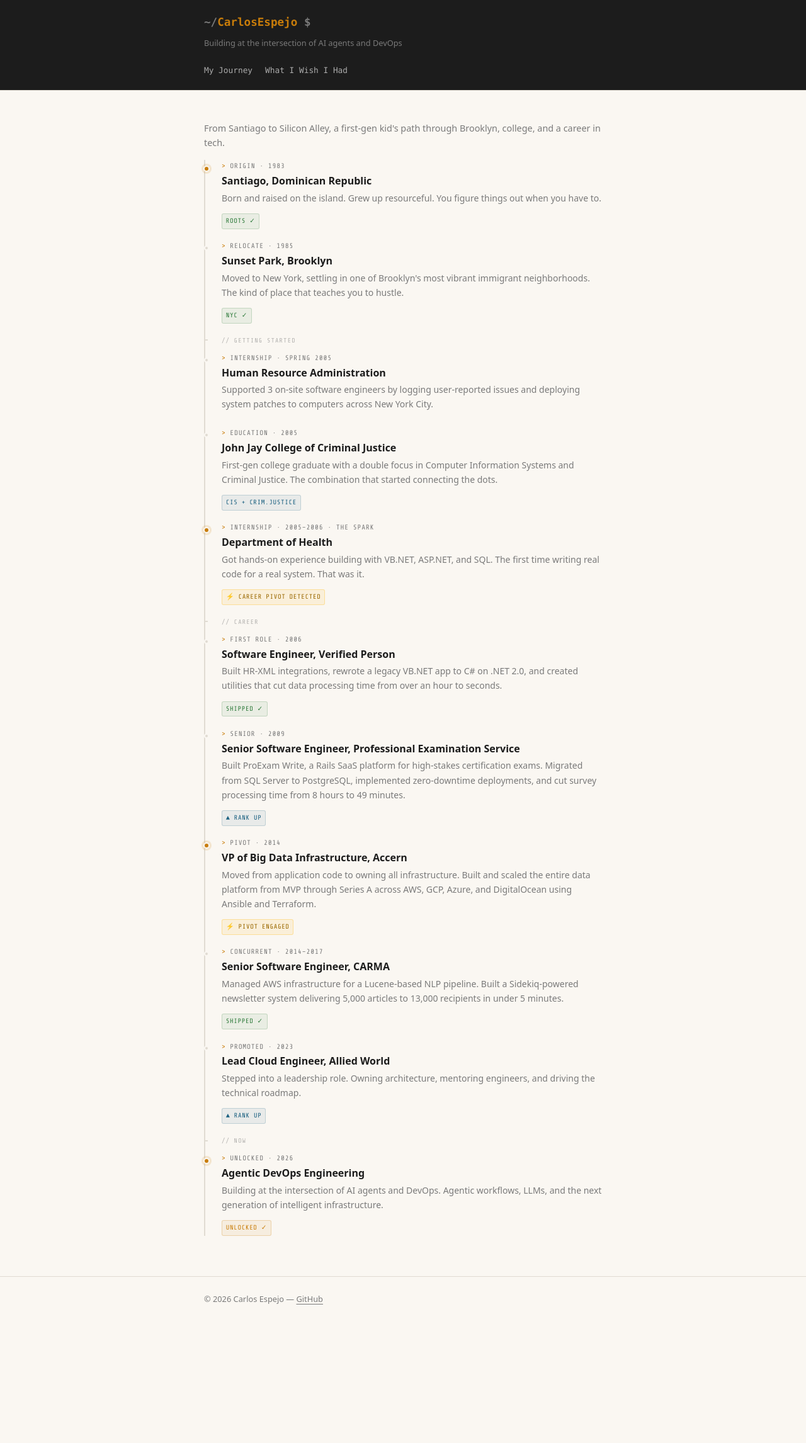
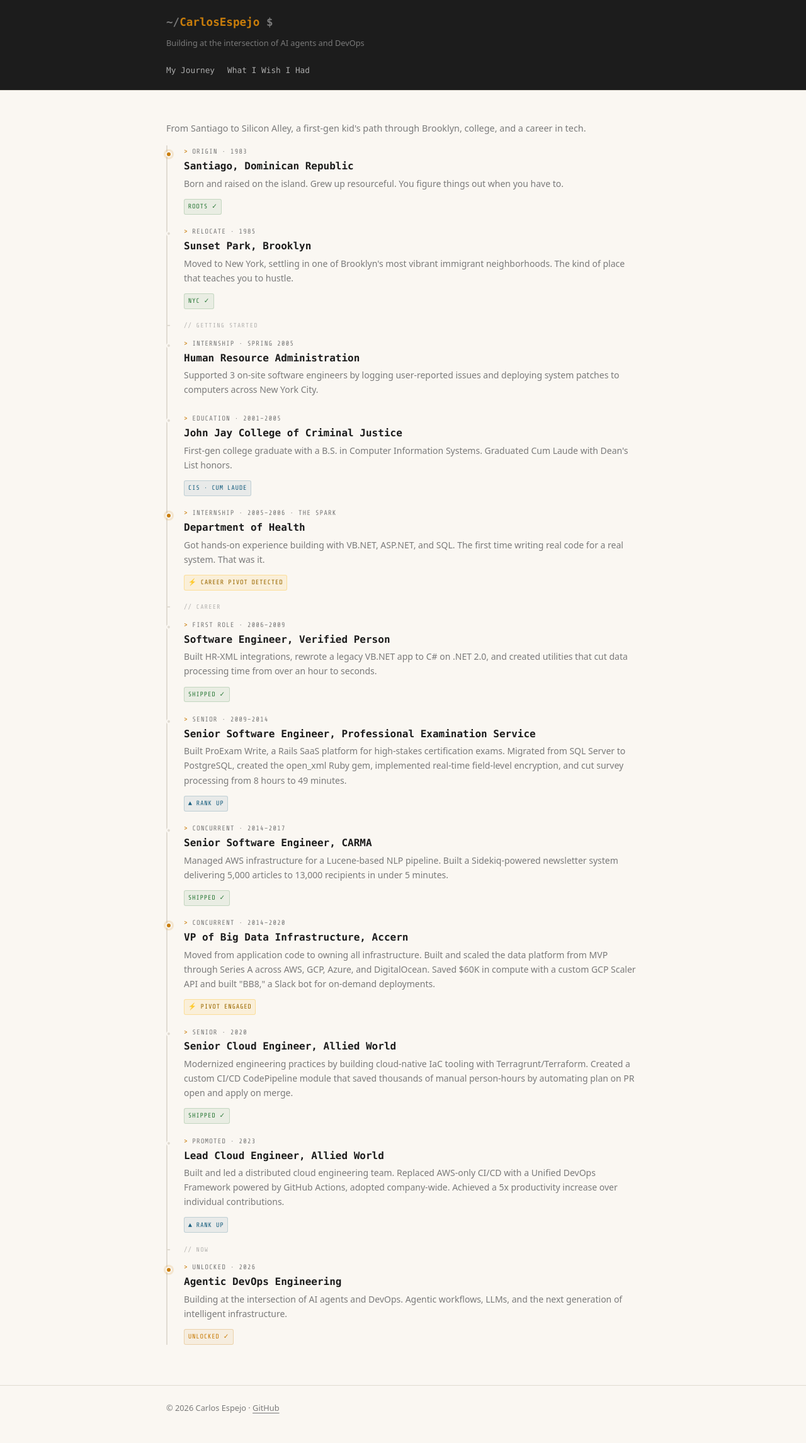
Before and after one commit to CarlosEspejo/carlosespejo.github.io, a Jekyll site: the page built from journey.html, in a window 1280 px wide. Shown: the whole page at 63% size. Built offline with Jekyll 4.4.1, drawn with Linux system fonts in a browser that asks for light colours; before the commit the page ends 2119 px from its top, so only the background shows below that.

Commit message:
Update journey page, homepage intro, and site-wide polish
- Add Senior Cloud Engineer (2020) entry to journey timeline
- Update timeline descriptions with resume-accurate details and date ranges
- Rewrite homepage intro with professional summary
- Switch headings to monospace font for consistent terminal aesthetic
- Replace em dashes with middle dots in footer and title separator
- Use // separator in browser tab titles
- Clean up site title in _config.yml for proper SEO/RSS metadata
- Fix Sass darken() deprecation warning
- Widen content max-width from 680px to 800px
- Add scheduled GitHub Action to rebuild Pages annually

Co-Authored-By: Claude Opus 4.6 <noreply@anthropic.com>

```diff
--- a/_config.yml
+++ b/_config.yml
@@ -1,4 +1,4 @@
-title: '#{Carlos_Espejo}'
+title: Carlos Espejo
 description: Building at the intersection of AI agents and DevOps
 url: https://carlosespejo.com
 github_username: CarlosEspejo
--- a/_layouts/default.html
+++ b/_layouts/default.html
@@ -29,7 +29,7 @@
   <footer class="site-footer">
     <div class="container">
       <p>
-        &copy; {{ 'now' | date: "%Y" }} Carlos Espejo &mdash;
+        &copy; {{ 'now' | date: "%Y" }} Carlos Espejo &middot;
         <a href="https://github.com/{{ site.github_username }}">GitHub</a>
       </p>
     </div>
--- a/assets/css/style.scss
+++ b/assets/css/style.scss
@@ -16,7 +16,7 @@ $code-bg:   #f0ece4;
 $font-sans: system-ui, -apple-system, BlinkMacSystemFont, "Segoe UI", sans-serif;
 $font-mono: "SFMono-Regular", Consolas, "Liberation Mono", Menlo, monospace;
 
-$max-width: 680px;
+$max-width: 800px;
 
 /* ============================================================
    Reset & Base
@@ -163,7 +163,7 @@ main.container {
   transition: background 0.15s;
 
   &:hover {
-    background: darken($code-bg, 3%);
+    background: #e7e2d7;
   }
 
   .home-link-title {
@@ -209,7 +209,7 @@ main.container {
    ============================================================ */
 
 h1, h2, h3, h4, h5, h6 {
-  font-family: $font-sans;
+  font-family: $font-mono;
   font-weight: 700;
   line-height: 1.3;
   margin-top: 2rem;
--- a/index.html
+++ b/index.html
@@ -3,7 +3,7 @@ layout: default
 ---
 
 <div class="home-intro">
-  <p>20+ years in tech. First-gen. Brooklyn raised. Dominican-American. I made it through without a roadmap. This site is the roadmap I wish I had.</p>
+  <p>Engineering leader with roots in Santiago and Brooklyn. I've shipped Rails platforms, scaled big data pipelines from MVP through Series A, and built the cloud infrastructure behind enterprise teams. This site is the roadmap I wish I had.</p>
 </div>
 
 <div class="home-links">
--- a/journey.html
+++ b/journey.html
@@ -193,10 +193,10 @@ title: My Journey
     </div>
 
     <div class="tl-entry">
-      <div class="tl-tag">education &middot; 2005</div>
+      <div class="tl-tag">education &middot; 2001–2005</div>
       <h3 class="tl-title">John Jay College of Criminal Justice</h3>
-      <p class="tl-desc">First-gen college graduate with a double focus in Computer Information Systems and Criminal Justice. The combination that started connecting the dots.</p>
-      <span class="tl-badge badge-rank">CIS + CRIM.JUSTICE</span>
+      <p class="tl-desc">First-gen college graduate with a B.S. in Computer Information Systems. Graduated Cum Laude with Dean's List honors.</p>
+      <span class="tl-badge badge-rank">CIS · CUM LAUDE</span>
     </div>
 
     <div class="tl-entry key">
@@ -210,24 +210,17 @@ title: My Journey
     <div class="tl-section">// career</div>
 
     <div class="tl-entry">
-      <div class="tl-tag">first role &middot; 2006</div>
+      <div class="tl-tag">first role &middot; 2006–2009</div>
       <h3 class="tl-title">Software Engineer, Verified Person</h3>
       <p class="tl-desc">Built HR-XML integrations, rewrote a legacy VB.NET app to C# on .NET 2.0, and created utilities that cut data processing time from over an hour to seconds.</p>
       <span class="tl-badge badge-ok">SHIPPED ✓</span>
     </div>
 
     <div class="tl-entry">
-      <div class="tl-tag">senior &middot; 2009</div>
+      <div class="tl-tag">senior &middot; 2009–2014</div>
       <h3 class="tl-title">Senior Software Engineer, Professional Examination Service</h3>
-      <p class="tl-desc">Built ProExam Write, a Rails SaaS platform for high-stakes certification exams. Migrated from SQL Server to PostgreSQL, implemented zero-downtime deployments, and cut survey processing time from 8 hours to 49 minutes.</p>
+      <p class="tl-desc">Built ProExam Write, a Rails SaaS platform for high-stakes certification exams. Migrated from SQL Server to PostgreSQL, created the open_xml Ruby gem, implemented real-time field-level encryption, and cut survey processing from 8 hours to 49 minutes.</p>
       <span class="tl-badge badge-rank">▲ RANK UP</span>
-    </div>
-
-    <div class="tl-entry key">
-      <div class="tl-tag">pivot &middot; 2014</div>
-      <h3 class="tl-title">VP of Big Data Infrastructure, Accern</h3>
-      <p class="tl-desc">Moved from application code to owning all infrastructure. Built and scaled the entire data platform from MVP through Series A across AWS, GCP, Azure, and DigitalOcean using Ansible and Terraform.</p>
-      <span class="tl-badge badge-spark">⚡ PIVOT ENGAGED</span>
     </div>
 
     <div class="tl-entry">
@@ -237,10 +230,24 @@ title: My Journey
       <span class="tl-badge badge-ok">SHIPPED ✓</span>
     </div>
 
+    <div class="tl-entry key">
+      <div class="tl-tag">concurrent &middot; 2014–2020</div>
+      <h3 class="tl-title">VP of Big Data Infrastructure, Accern</h3>
+      <p class="tl-desc">Moved from application code to owning all infrastructure. Built and scaled the data platform from MVP through Series A across AWS, GCP, Azure, and DigitalOcean. Saved $60K in compute with a custom GCP Scaler API and built "BB8," a Slack bot for on-demand deployments.</p>
+      <span class="tl-badge badge-spark">⚡ PIVOT ENGAGED</span>
+    </div>
+
+    <div class="tl-entry">
+      <div class="tl-tag">senior &middot; 2020</div>
+      <h3 class="tl-title">Senior Cloud Engineer, Allied World</h3>
+      <p class="tl-desc">Modernized engineering practices by building cloud-native IaC tooling with Terragrunt/Terraform. Created a custom CI/CD CodePipeline module that saved thousands of manual person-hours by automating plan on PR open and apply on merge.</p>
+      <span class="tl-badge badge-ok">SHIPPED ✓</span>
+    </div>
+
     <div class="tl-entry">
       <div class="tl-tag">promoted &middot; 2023</div>
       <h3 class="tl-title">Lead Cloud Engineer, Allied World</h3>
-      <p class="tl-desc">Stepped into a leadership role. Owning architecture, mentoring engineers, and driving the technical roadmap.</p>
+      <p class="tl-desc">Built and led a distributed cloud engineering team. Replaced AWS-only CI/CD with a Unified DevOps Framework powered by GitHub Actions, adopted company-wide. Achieved a 5x productivity increase over individual contributions.</p>
       <span class="tl-badge badge-rank">▲ RANK UP</span>
     </div>
 
```
Also changed, not shown: other parts of _layouts/default.html (+1 -1 lines), .github/workflows/rebuild.yml (added).
